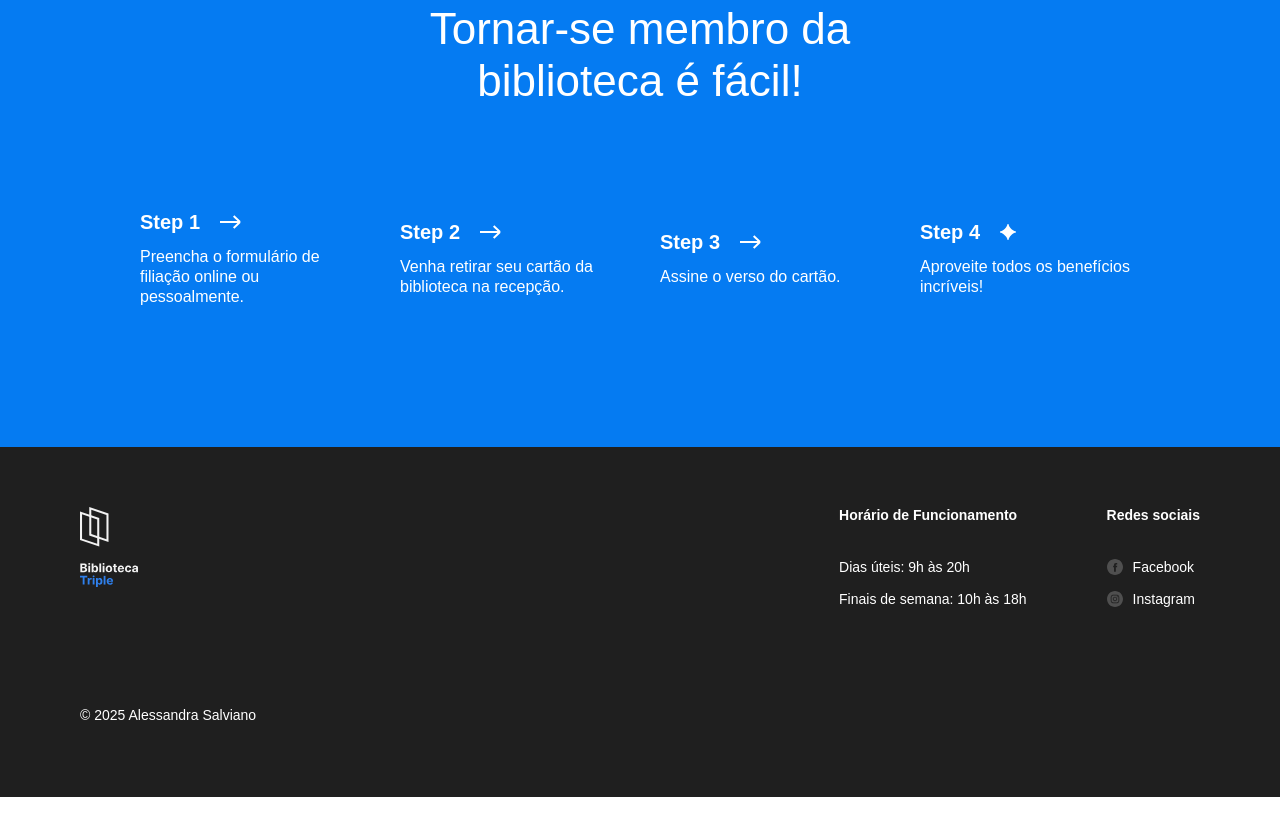
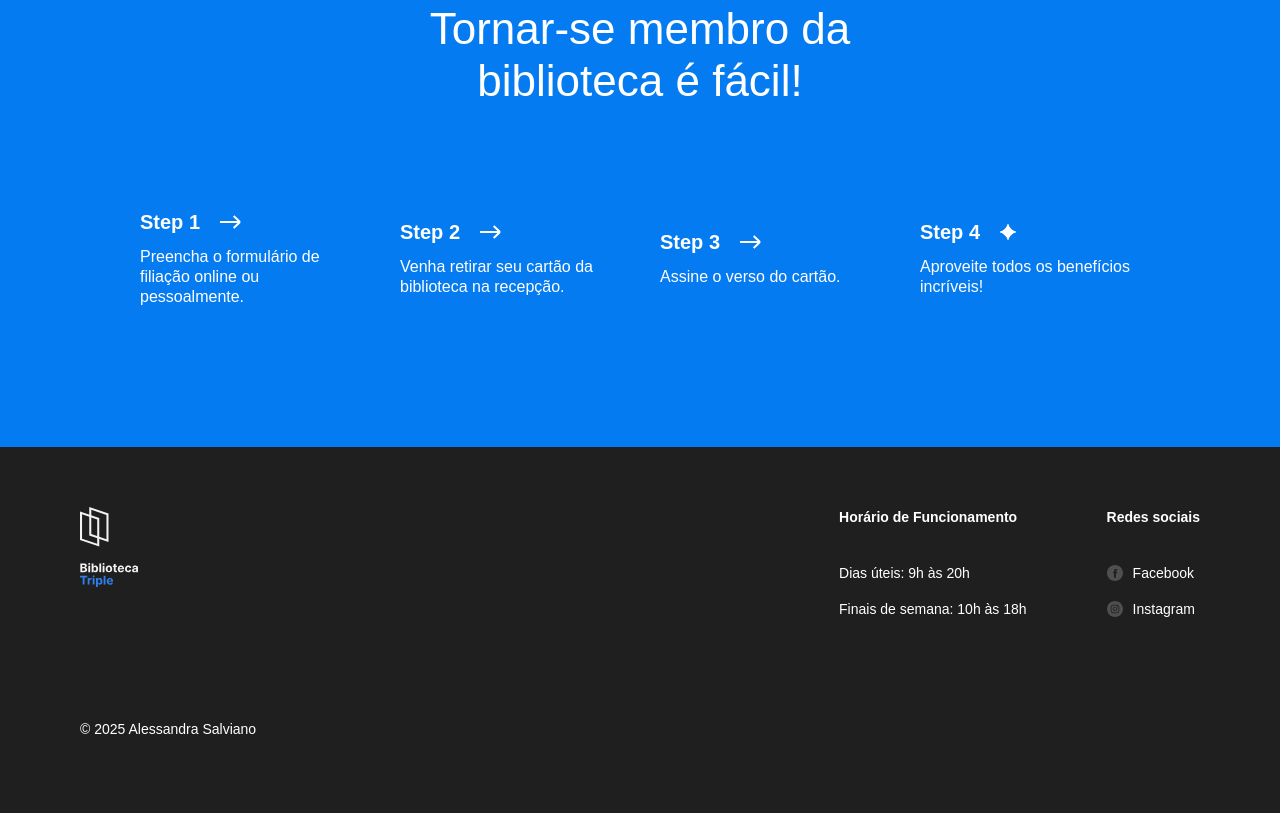
Before and after one commit to AlessandraPSBR/web_project_library_pt, a plain HTML site: page index.html in a window 1280 px wide. Shown: the part 3087-3900 px from the top of the page. Drawn offline with Linux system fonts and the light colour scheme.

Commit message:
Correção html

```diff
--- a/index.html
+++ b/index.html
@@ -267,7 +267,6 @@
           </ul>
         </section>
       </main>
-    </div>
 
       <footer class="footer" id="contact">
         <div class="footer__columns">
@@ -278,14 +277,14 @@
               class="footer__logo"
             />
           </div>
-        <div class="footer__column_content_hours">
+          <div class="footer__columns footer__column_content_hours">
             <h2 class="footer__column-heading">Horário de Funcionamento</h2>
             <ul class="footer__list">
               <li class="footer__list-item">Dias úteis: 9h às 20h</li>
               <li class="footer__list-item">Finais de semana: 10h às 18h</li>
             </ul>
           </div>
-        <div class="footer__column_content_social">
+          <div class="footer__columns footer__column_content_social">
             <h2 class="footer__column-heading">Redes sociais</h2>
             <ul class="footer__list">
               <li class="footer__list-item">
@@ -313,5 +312,6 @@
         </div>
         <p class="footer__copyright">© 2025 Alessandra Salviano</p>
       </footer>
+    </div>
   </body>
 </html>
```
Lines whose indentation alone changed are shown as unchanged.
